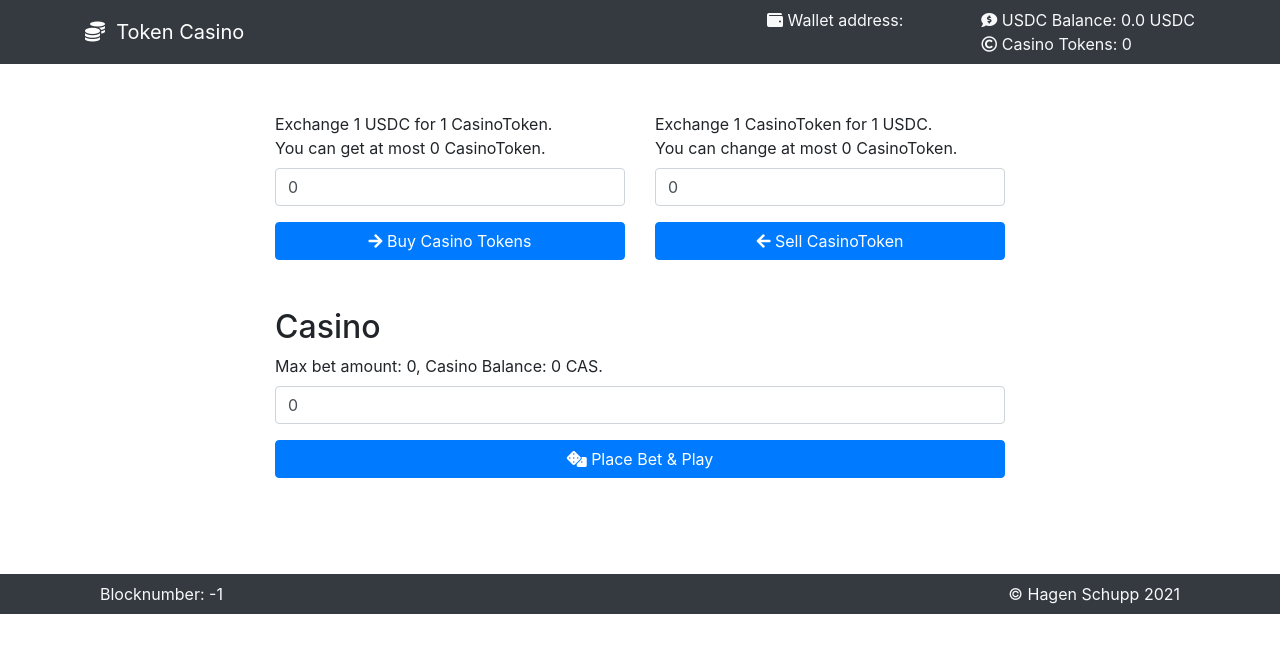
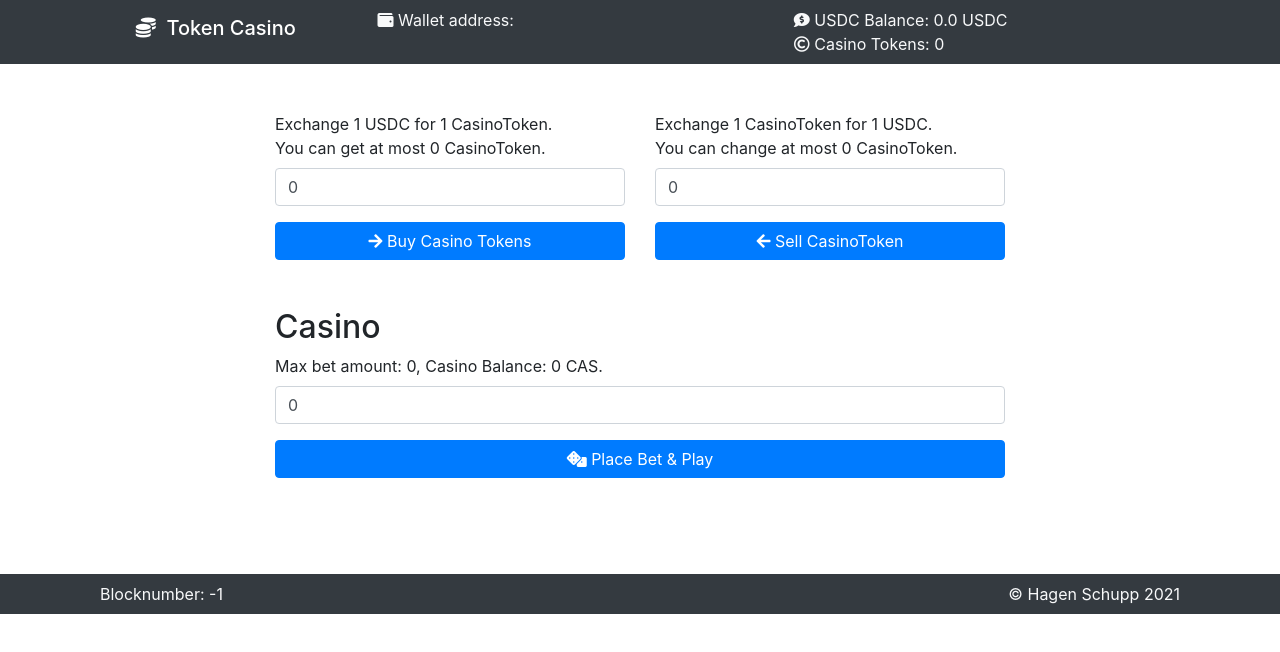
Before and after one commit to brakid/TokenCasino, a React (Create React App) app in the folder token-casino/: page / in a window 1280 px wide. Shown: the top 652 px of the page. Built offline with nearby package versions, Linux system fonts and the light colour scheme.

Commit message:
Header styling

```diff
--- a/token-casino/src/Header.tsx
+++ b/token-casino/src/Header.tsx
@@ -23,19 +23,21 @@ const Header = () => {
   }, [ block, contracts, address ]);
 
   return (
-    <nav className='navbar navbar-expand-sm navbar-dark bg-dark'>
-      <div className='container'>
-        <div className='navbar-header'>
-          <a className='navbar-brand' href='#'><i className='fas fa-coins'></i>&nbsp;&nbsp;Token Casino</a>
+    <nav className='navbar navbar-expand-lg navbar-dark bg-dark pb-2'>
+      <div className='container justify-content-md-center'>
+        <div className='col-lg-3 text-center mb-lg-0 mb-md-3'>
+          <a className='navbar-brand h1' href='#'><i className='fas fa-coins'></i>&nbsp;&nbsp;Token Casino</a>
         </div>
-        <div className='nav text-light row'>
-          <div className='col-6-md mr-md-5'>
-            <div className='col-12'><i className='fas fa-wallet'></i> Wallet address:</div>
-            <div className='col-12'><small>{ address }</small></div>
-          </div>
-          <div className='col-6-md'>
-            <div className='col-12'><i className='fas fa-comment-dollar'></i> USDC Balance: { ethers.utils.formatUnits(usdcBalance, usdcDecimals) } USDC</div>
-            <div className='col-12'><i className='far fa-copyright'></i> Casino Tokens: { casinoTokenBalance.toString() }</div>
+        <div className='text-light col-lg-9'>
+          <div className='row'>
+            <div className='col-md-6 pl-0'>
+              <div className='col-12'><i className='fas fa-wallet'></i> Wallet address:</div>
+              <div className='col-12'><small>{ address }</small></div>
+            </div>
+            <div className='col-md-6 pl-0'>
+              <div className='col-12'><i className='fas fa-comment-dollar'></i> USDC Balance: { ethers.utils.formatUnits(usdcBalance, usdcDecimals) } USDC</div>
+              <div className='col-12'><i className='far fa-copyright'></i> Casino Tokens: { casinoTokenBalance.toString() }</div>
+            </div>
           </div>
         </div>
       </div>
```
